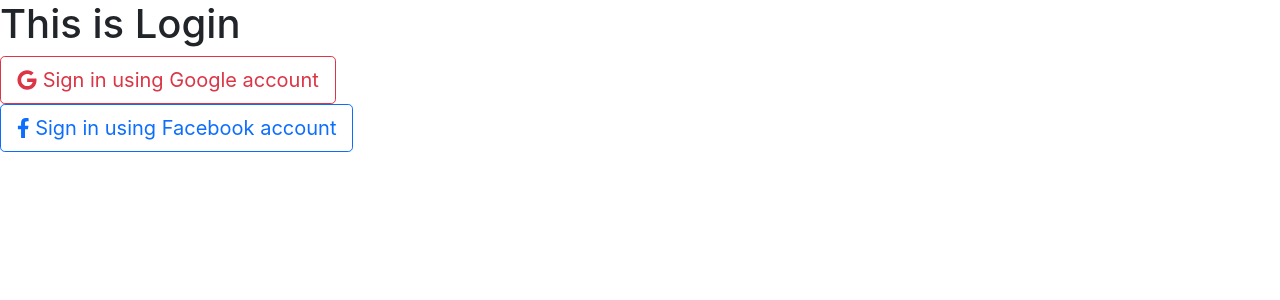
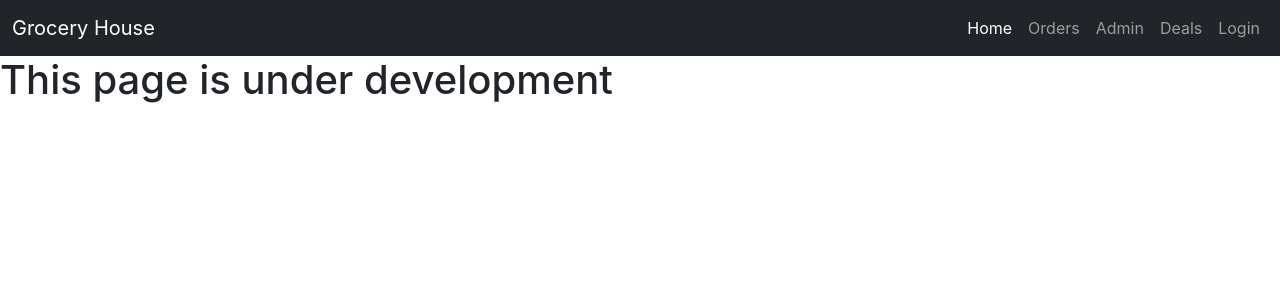
Before and after one commit to MK-Khan123/fullstack-assignment, a React (Create React App) app: page /deals in a window 1280 px wide. Shown: the top 300 px of the page. Built offline with nearby package versions, Linux system fonts and the light colour scheme.

Commit message:
navbar added

```diff
--- a/src/App.js
+++ b/src/App.js
@@ -6,16 +6,41 @@ import {
   Link
 } from "react-router-dom";
 import Login from './components/Login/Login';
+import Header from './components/Header/Header';
+import Home from './components/Home/Home';
+import Orders from './components/Orders/Orders';
+import Admin from './components/Admin/Admin';
+import Deals from './components/Deals/Deals';
+import NoMatch from './components/NoMatch/NoMatch';
 
 function App() {
   return (
-    <Login></Login>
-    // <Router>
-    //   <Header />
-    //   <Switch>
-    //     <Login path = '/login'/>
-    //   </Switch>
-    // </Router>
+    <Router>
+      <Header />
+      <Switch>
+        <Route path='/home'>
+          <Home />
+        </Route>
+        <Route path='/orders'>
+          <Orders />
+        </Route>
+        <Route path='/admin'>
+          <Admin />
+        </Route>
+        <Route path='/deals'>
+          <Deals />
+        </Route>
+        <Route path='/login'>
+          <Login />
+        </Route>
+        <Route exact path='/'>
+          <Home />
+        </Route>
+        <Route path='*'>
+          <NoMatch />
+        </Route>
+      </Switch>
+    </Router>
   );
 }
 
--- /dev/null
+++ b/src/components/Deals/Deals.js
@@ -0,0 +1,11 @@
+import React from 'react';
+
+const Deals = () => {
+    return (
+        <div>
+            <h1>This page is under development</h1>
+        </div>
+    );
+};
+
+export default Deals;
--- a/src/components/Header/Header.js
+++ b/src/components/Header/Header.js
@@ -3,7 +3,23 @@ import React from 'react';
 const Header = () => {
     return (
         <div>
-            <h1>This is Header</h1>
+            <nav className="navbar navbar-expand-lg navbar-dark bg-dark">
+                <div className="container-fluid">
+                    <a className="navbar-brand" href="/">Grocery House</a>
+                    <button className="navbar-toggler" type="button" data-bs-toggle="collapse" data-bs-target="#navbarNavAltMarkup" aria-controls="navbarNavAltMarkup" aria-expanded="false" aria-label="Toggle navigation">
+                        <span className="navbar-toggler-icon"></span>
+                    </button>
+                    <div className="collapse navbar-collapse justify-content-end" id="navbarNavAltMarkup">
+                        <div className="navbar-nav">
+                            <a className="nav-link active" aria-current="page" href="/home">Home</a>
+                            <a className="nav-link" href="/orders">Orders</a>
+                            <a className="nav-link" href="/admin">Admin</a>
+                            <a className="nav-link" href="deals">Deals</a>
+                            <a className="nav-link" href="login">Login</a>
+                        </div>
+                    </div>
+                </div>
+            </nav>
         </div>
     );
 };
--- /dev/null
+++ b/src/components/NoMatch/NoMatch.css
@@ -0,0 +1,7 @@
+.error-message {
+    color: red;
+    background-color: white;
+    font-weight: 900;
+    margin-top: 200px;
+    text-align: center;
+}
--- /dev/null
+++ b/src/components/NoMatch/NoMatch.js
@@ -0,0 +1,12 @@
+import React from 'react';
+import './NoMatch.css';
+
+const NoMatch = () => {
+    return (
+        <div className='error-message'>
+            <h1>404! Information not found</h1>
+        </div>
+    );
+};
+
+export default NoMatch;
```
